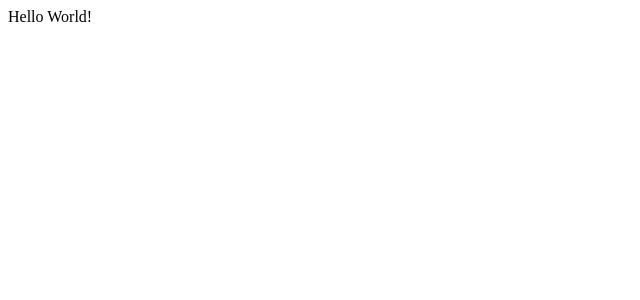
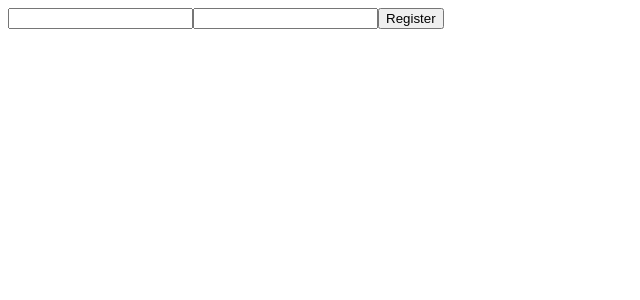
Before and after one commit to Tuxa4Life/Swope, a React (Create React App) app: page / in a window 1280 px wide. Shown: the top 300 px of the page, without its empty margins (0-640 px from the left). Built offline with nearby package versions, Linux system fonts and the light colour scheme.

Commit message:
Registration Code test

```diff
--- a/package.json
+++ b/package.json
@@ -3,6 +3,7 @@
   "version": "0.1.0",
   "private": true,
   "dependencies": {
+    "@emailjs/browser": "^3.7.0",
     "@testing-library/jest-dom": "^5.16.5",
     "@testing-library/react": "^13.4.0",
     "@testing-library/user-event": "^13.5.0",
--- a/src/App.jsx
+++ b/src/App.jsx
@@ -1,8 +1,31 @@
-import React from 'react';
+import React, { useState } from 'react';
+import emailjs from '@emailjs/browser';
 
 const App = () => {
+    let [email, setEmail] = useState('')
+    let [password, setPassword] = useState('')
+    let randInt = Math.floor(Math.random() * (999 - 100 + 1)) + 100
+
+    let register = () => {
+        emailjs.send('gmail-react', 'template_ahlb4b3',
+        {
+            _email: email,
+            _code: randInt,
+        }, '-ULgQTRPj8f-lNNg0')
+        .then(function() {
+            alert('sent', randInt)
+        }, function(error) {
+            alert('Authentication failed... please try again', error)
+        }
+    );
+    }
+
     return (
-        <div>Hello World!</div>
+        <div>
+            <input type="text" onChange={e => setEmail(e.target.value)} value={email}/>
+            <input type="text" onChange={e => setPassword(e.target.value)} value={password}/>
+            <button onClick={register}>Register</button>
+        </div>
     )
 }
 
```
Also changed, not shown: 1 other file (tests, documents, lock files or other folders).
